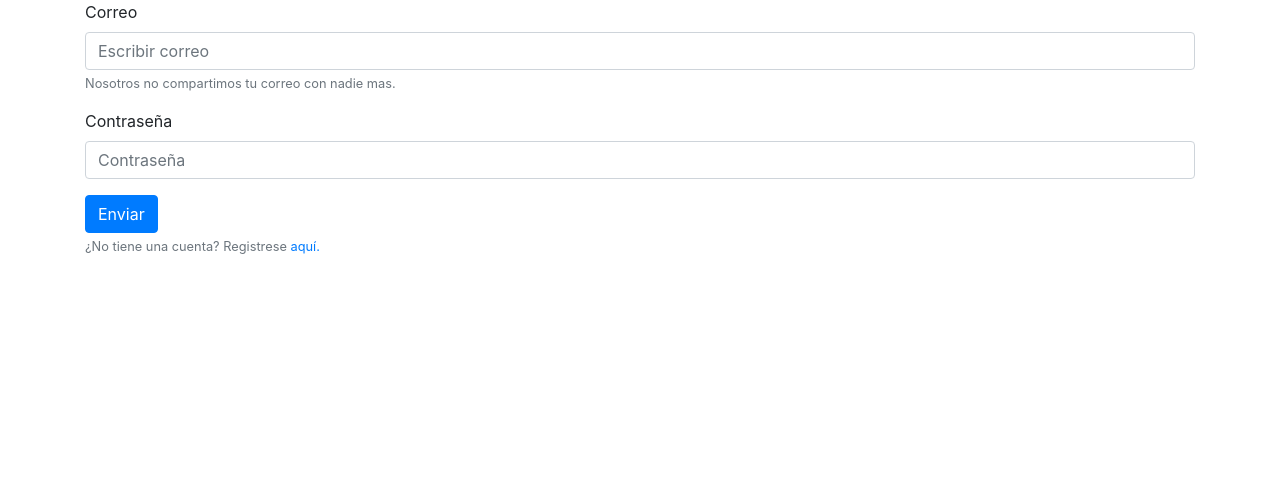
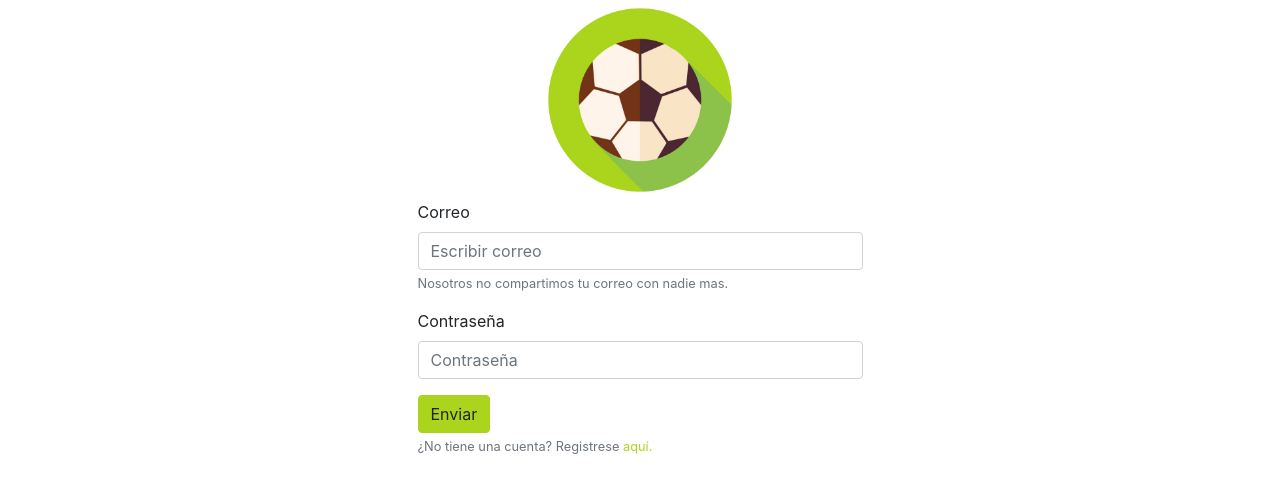
Before and after one commit to Koutawars/FutbolSocialApp, a React (Create React App) app in the folder views/: page / in a window 1280 px wide. Shown: the top 492 px of the page. Built offline with nearby package versions, Linux system fonts and the light colour scheme.

Commit message:
Instalando nuevas librerias y arrreglando el css

```diff
--- a/views/package.json
+++ b/views/package.json
@@ -7,6 +7,7 @@
     "@testing-library/react": "^9.3.2",
     "@testing-library/user-event": "^7.1.2",
     "eslint": "^6.6.0",
+    "node-sass": "^4.14.1",
     "react": "^16.13.1",
     "react-dom": "^16.13.1",
     "react-scripts": "3.4.3",
--- a/views/src/index.js
+++ b/views/src/index.js
@@ -1,7 +1,7 @@
 import React from 'react';
 import ReactDOM from 'react-dom';
 import { BrowserRouter } from "react-router-dom";
-import 'bootstrap/dist/css/bootstrap.min.css';
+import './styles/customBoostrap.scss';
 import App from './components/App';
 import * as serviceWorker from './serviceWorker';
 
--- a/views/src/pages/Login.js
+++ b/views/src/pages/Login.js
@@ -1,7 +1,8 @@
 import { Link } from 'react-router-dom';
 import React, {Component} from 'react';
+import logo from '../Images/Logo.png'
 
-import { Container, Form, Button } from 'react-bootstrap';
+import { Container, Form, Button, Row, Col, Image} from 'react-bootstrap';
 class Login extends Component {
     constructor(props){
         super(props);
@@ -19,12 +20,16 @@ class Login extends Component {
 
     handleSubmit = (e) => {
         e.preventDefault();
-
         console.log("Correo: " + this.state.email + " Contraseña: " + this.state.password);
     }
     render(){
         return (
             <Container md="auto">
+                <Row className="justify-content-md-center">
+                    <Col xs lg="5">
+                        <div style={{display: 'flex', justifyContent: 'center'}}>
+                            <Image width="200px" src={logo} rounded />
+                        </div>
                         <Form onSubmit={this.handleSubmit}>
                             <Form.Group controlId="email">
                                 <Form.Label>Correo</Form.Label>
@@ -44,6 +49,8 @@ class Login extends Component {
                                 ¿No tiene una cuenta? Registrese <Link to="/registrar">aquí.</Link>
                             </Form.Text>
                         </Form>
+                    </Col>
+                </Row>
             </Container>
         );
     }
--- /dev/null
+++ b/views/src/styles/customBoostrap.scss
@@ -0,0 +1,6 @@
+$theme-colors: (
+  "primary": #AAD51C,
+  "danger": #ff4136
+);
+
+@import '~bootstrap/scss/bootstrap.scss';
```
Also changed, not shown: views/src/Images/Logo.png (added), 1 other file (tests, documents, lock files or other folders). Lines whose indentation alone changed are shown as unchanged.
